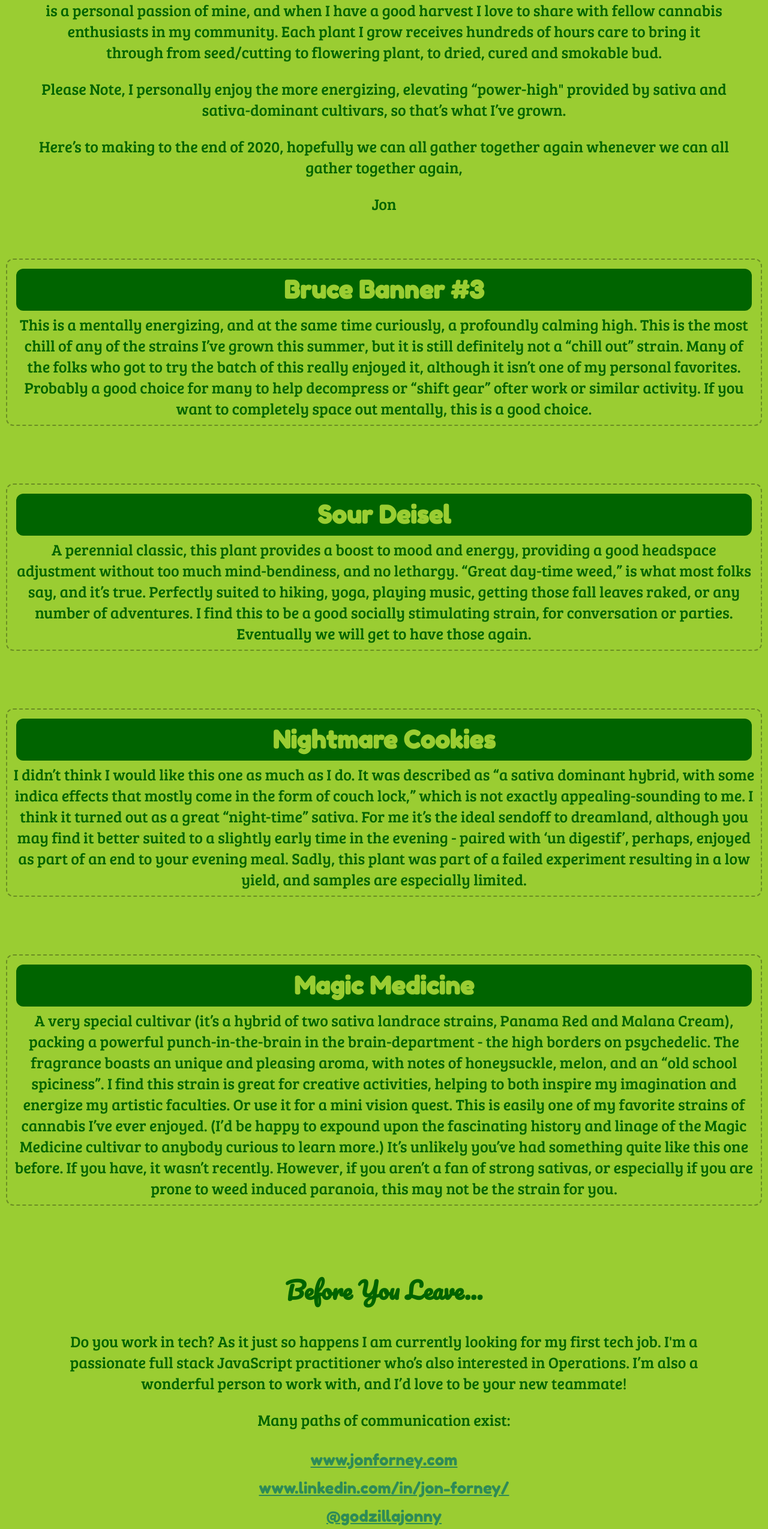
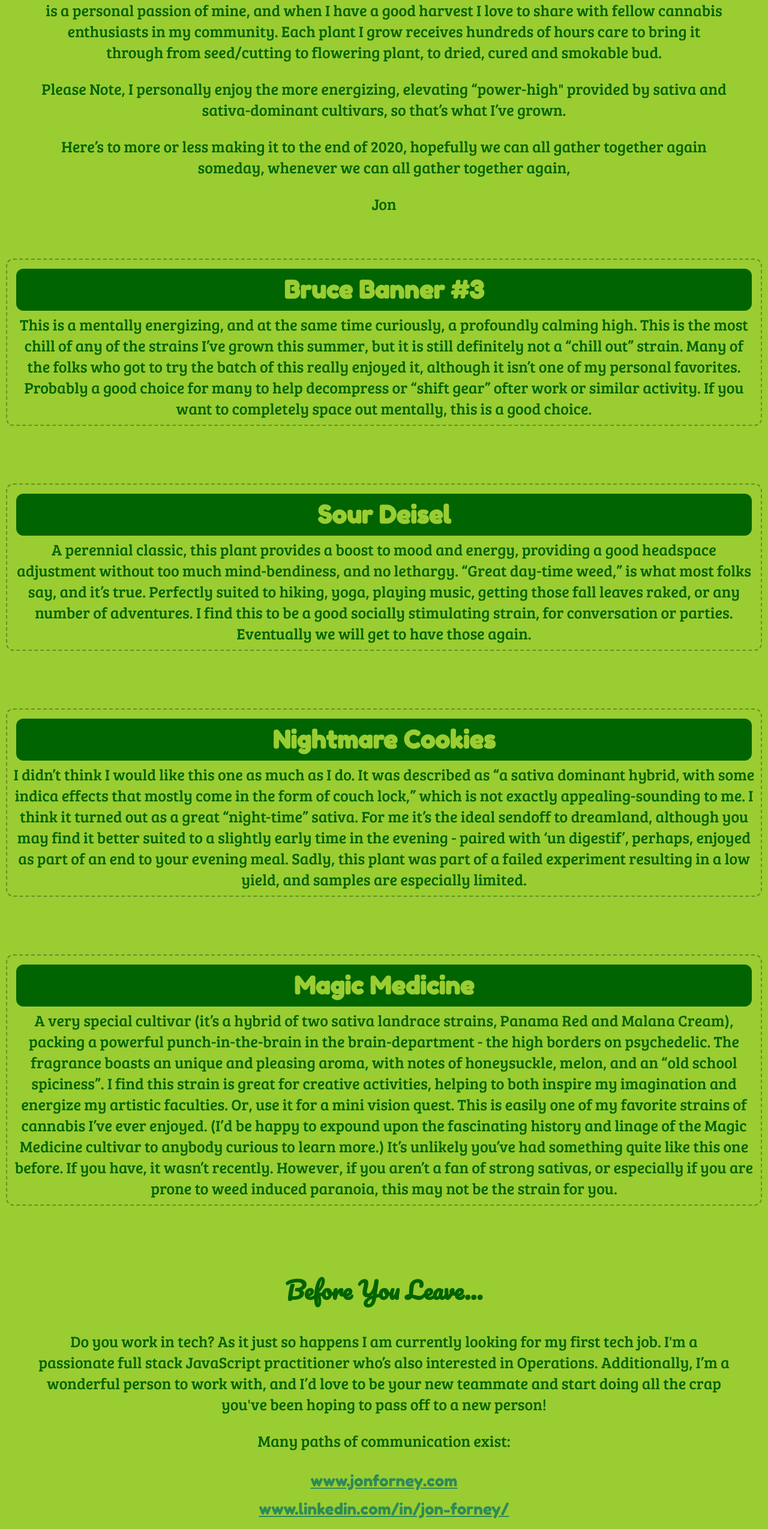
Before and after one commit to MustardJoe/karvest_fest, a React (Create React App) app: page / in a window 1280 px wide. Shown: the part 2119-4668 px from the top of the page at 60% size. Built offline with nearby package versions, Linux system fonts and the light colour scheme.

Commit message:
finalizing text content

```diff
--- a/src/App.js
+++ b/src/App.js
@@ -26,8 +26,8 @@ function App() {
             provided by sativa and sativa-dominant cultivars, so that’s what I’ve grown.
           </p>
           <p>
-            Here’s to making to the end of 2020, hopefully we can all gather together
-            again whenever we can all gather together again,
+            Here’s to more or less making it to the end of 2020, hopefully we can all gather together
+            again someday, whenever we can all gather together again,
           </p>
           <p>
             Jon
--- a/src/components/bytheway/ByTheWay.js
+++ b/src/components/bytheway/ByTheWay.js
@@ -6,9 +6,9 @@ const ByTheWay = () => {
       <h2 className="Pacifico">Before You Leave...</h2>
       <p>Do you work in tech? As it just so happens I am currently
         looking for my first tech job. I'm a passionate full stack JavaScript
-        practitioner who’s also interested in Operations. I’m also a
+        practitioner who’s also interested in Operations. Additionally, I’m a
         wonderful person to work with, and I’d love to be your new
-        teammate!</p>
+        teammate and start doing all the crap you've been hoping to pass off to a new person!</p>
         <div>
           <p>Many paths of communication exist:</p>
           <span className="LinksContainer">
--- a/src/weedData.js
+++ b/src/weedData.js
@@ -16,7 +16,7 @@ let weedData = {
   },
   Magic_Medicine: {
     name: 'Magic Medicine',
-    blurb: `A very special cultivar (it’s a hybrid of two sativa landrace strains, Panama Red and Malana Cream), packing a powerful punch-in-the-brain in the brain-department - the high borders on psychedelic. The fragrance boasts an unique and pleasing aroma, with notes of honeysuckle, melon, and an “old school spiciness”.  I find this strain is great for creative activities, helping to both inspire my imagination and energize my artistic faculties. Or use it for a mini vision quest. This is easily one of my favorite strains of cannabis I’ve ever enjoyed. (I’d be happy to expound upon the fascinating history and linage of the Magic Medicine cultivar to anybody curious to learn more.) It’s unlikely you’ve had something quite like this one before. If you have, it wasn’t recently. However, if you aren’t a fan of strong sativas, or especially if you are prone to weed induced paranoia, this may not be the strain for you.`,
+    blurb: `A very special cultivar (it’s a hybrid of two sativa landrace strains, Panama Red and Malana Cream), packing a powerful punch-in-the-brain in the brain-department - the high borders on psychedelic. The fragrance boasts an unique and pleasing aroma, with notes of honeysuckle, melon, and an “old school spiciness”.  I find this strain is great for creative activities, helping to both inspire my imagination and energize my artistic faculties. Or, use it for a mini vision quest. This is easily one of my favorite strains of cannabis I’ve ever enjoyed. (I’d be happy to expound upon the fascinating history and linage of the Magic Medicine cultivar to anybody curious to learn more.) It’s unlikely you’ve had something quite like this one before. If you have, it wasn’t recently. However, if you aren’t a fan of strong sativas, or especially if you are prone to weed induced paranoia, this may not be the strain for you.`,
     img: '',
   }
 
```
